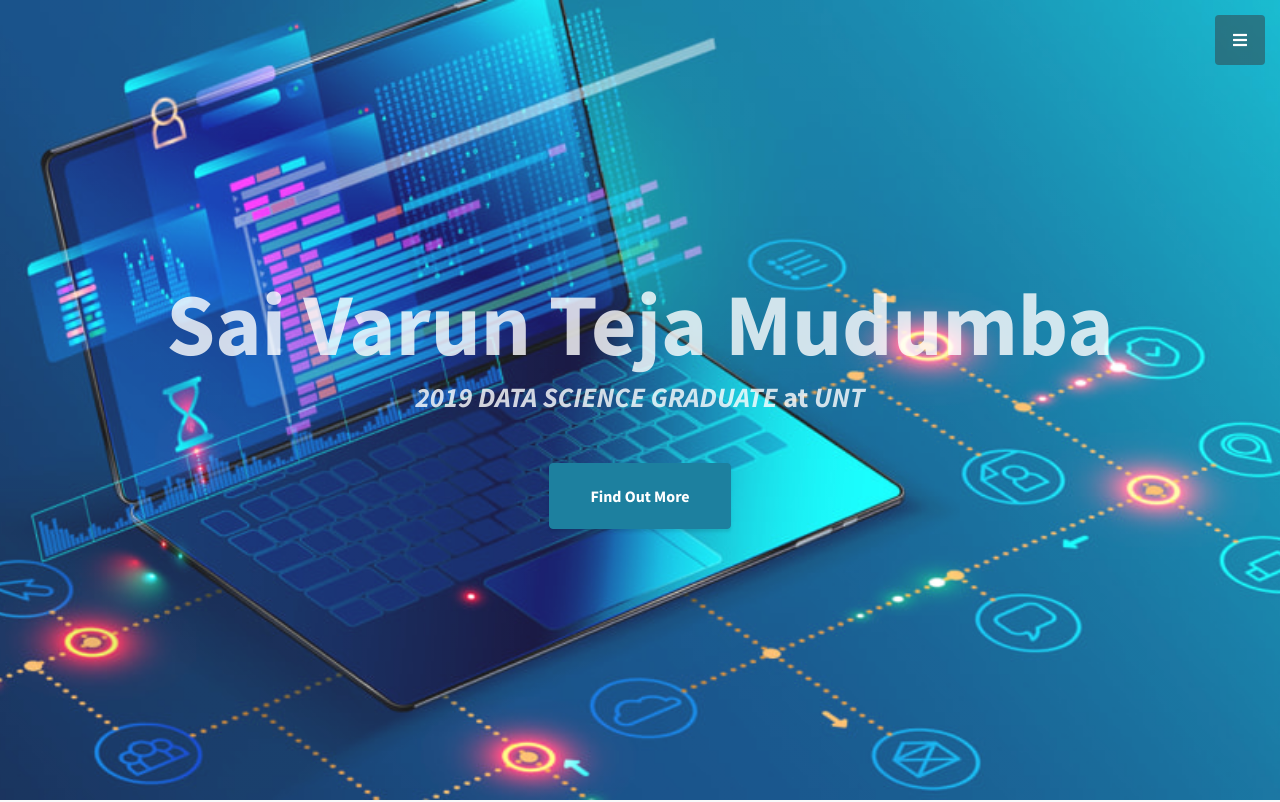
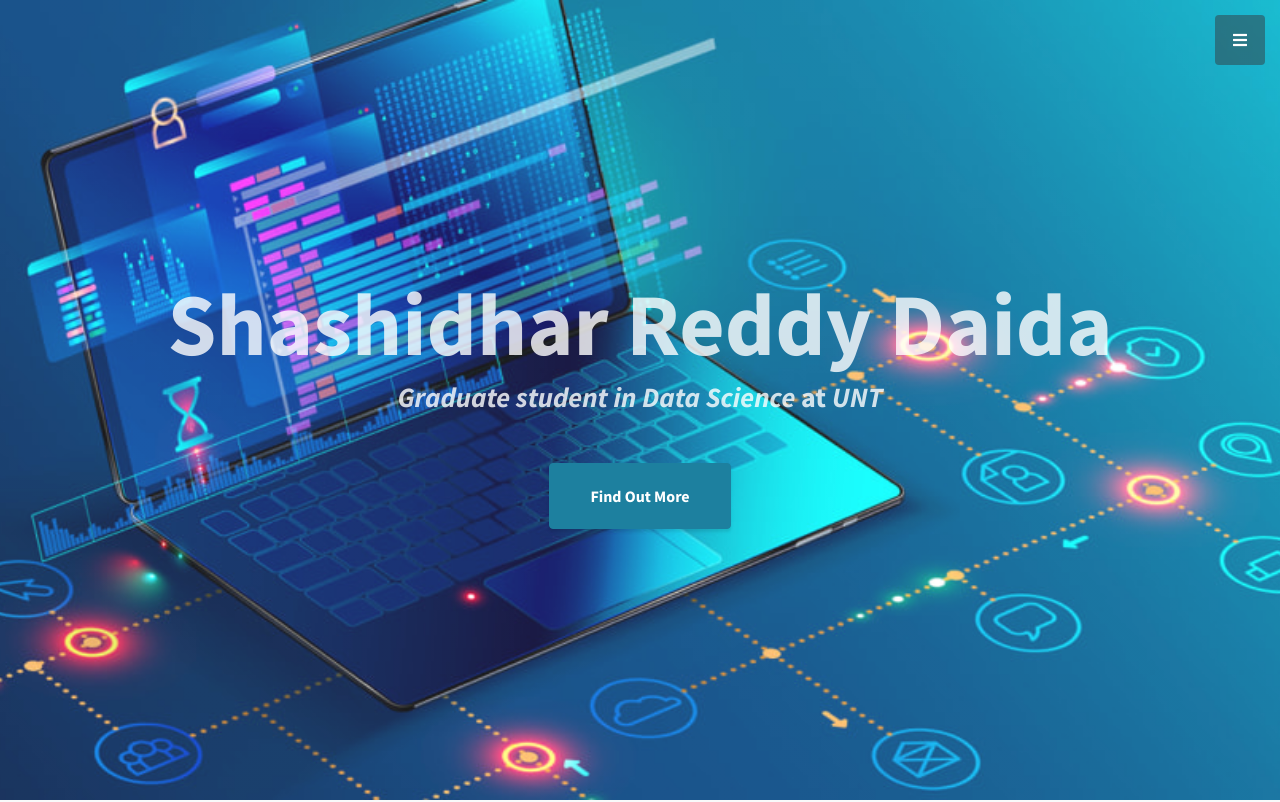
Before and after one commit to shashidhardaida/shashidhardaida.github.io, a website: page Digital-Portfolio/index.html in a window 1280 px wide. Shown: the top 802 px of the page. Drawn offline with Linux system fonts and the light colour scheme.

Commit message:
Update index.html

```diff
--- a/Digital-Portfolio/index.html
+++ b/Digital-Portfolio/index.html
@@ -5,13 +5,13 @@
 
   <meta charset="utf-8">
   <meta name="viewport" content="width=device-width, initial-scale=1, shrink-to-fit=no">
-  <meta name="description" content="Sai Varun Teja Mudumba Portfolio">
-  <meta name="author" content="Sai Varun Teja Mudumba">
-  <meta name="keywords" content="Varun Tej, sai varun teja mudumba, Varun Tej,Mudumba,Sai Varun Teja Mudumba, Sai, Varun, varun, sai, teja, Teja,sai varun teja mudumba, portfolio, data science, Data Science, Data Analyst, UNT, Data Engineer, Data,Data Scientist, LinkedIn">
-  <meta property="og:site_name" content="Sai Varun Teja Mudumba"/>
-  <meta property="og:title" content="Sai Varun Teja Mudumba"/>
+  <meta name="description" content="Shashidhar Reddy Daida Digital Portfolio">
+  <meta name="author" content="Shashidhar Reddy Daida">
+  <meta name="keywords" content="Shashidhar Reddy, Shashidhar Reddy Daida, Shashidhar ,Daida, Reddy, portfolio, data science, Data Science, Data Analyst, UNT, Data Engineer, Data,Data Scientist, LinkedIn">
+  <meta property="og:site_name" content="Shashidhar Reddy Daida"/>
+  <meta property="og:title" content="Shashidhar Reddy Daida"/>
 
-  <title>Sai Varun Teja Mudumba | Data Enthusiast</title>
+  <title>Shashidhar Reddy Daida | Data Enthusiast</title>
   <link rel="shortcut icon" href="favicon.ico" type="image/x-icon">
   <link rel="icon" href="favicon.ico" type="image/x-icon">
 
@@ -69,9 +69,9 @@
   <!-- Header -->
   <header class="masthead d-flex">
     <div class="container text-center my-auto">
-      <h1 class="mb-1">Sai Varun Teja Mudumba</h1>
+      <h1 class="mb-1">Shashidhar Reddy Daida</h1>
       <h3 class="mb-5">
-        <em>2019 DATA SCIENCE GRADUATE</em> at <em>UNT</em>
+        <em>Graduate student in Data Science</em> at <em>UNT</em>
       </h3>
       <a class="btn btn-primary btn-xl js-scroll-trigger" href="#about">Find Out More</a>
     </div>
```
